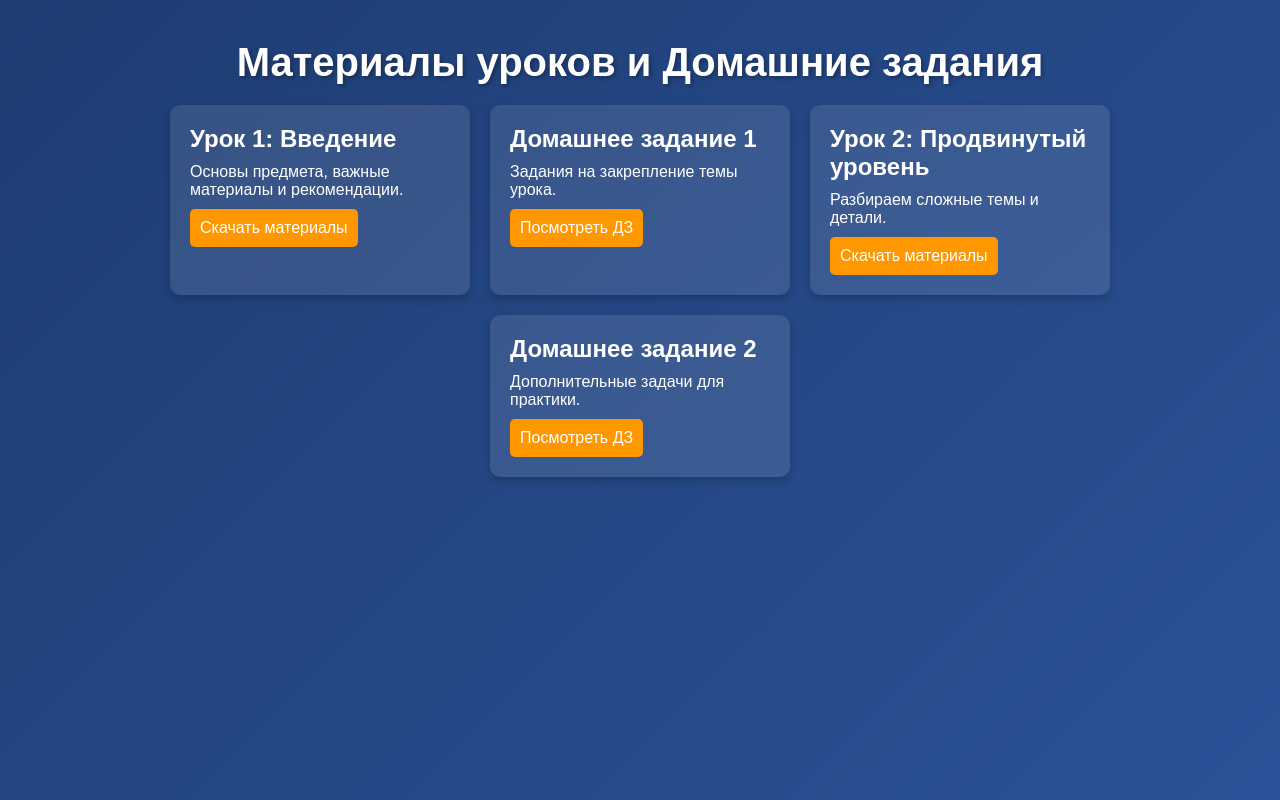
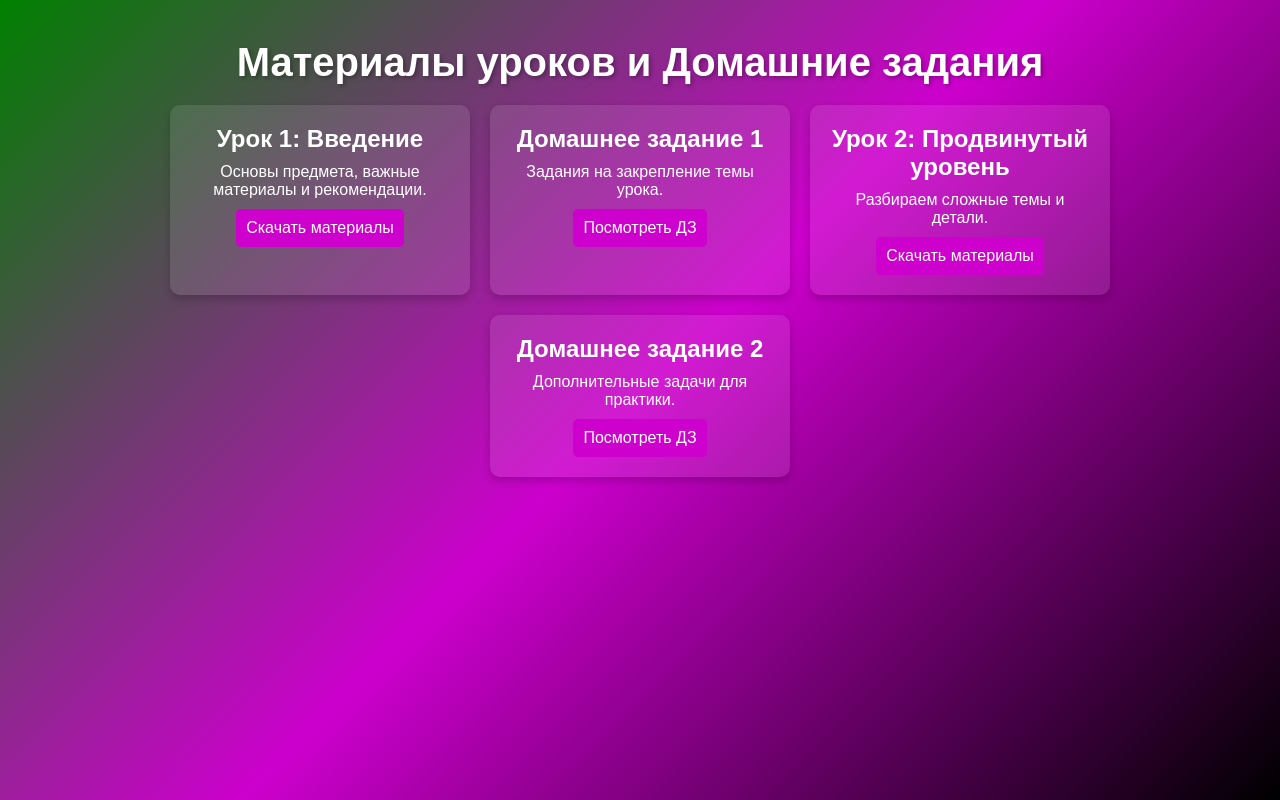
Before and after one commit to madagaskarvb/CRM-sys-for-colleges, a Django app: template crmka/locallibrary/locallibrary/templates/basikPages/materials.html in a window 1280 px wide. Run offline with Django 5.2, Linux system fonts and the light colour scheme; the template is opened without the code that fills it, so the values that code supplies are empty.

Commit message:
Update materials.html
перекинуть потом на addmaterials

```diff
--- a/crmka/locallibrary/locallibrary/templates/basikPages/materials.html
+++ b/crmka/locallibrary/locallibrary/templates/basikPages/materials.html
@@ -13,7 +13,7 @@
         }
 
         body {
-            background: linear-gradient(135deg, #1e3c72, #2a5298);
+            background: linear-gradient(135deg, #008000, #CD00CD, #000000);
             color: #fff;
             display: flex;
             flex-direction: column;
@@ -44,6 +44,7 @@
             width: 300px;
             box-shadow: 0 4px 8px rgba(0, 0, 0, 0.2);
             transition: transform 0.3s;
+            text-align: center;
         }
 
         .card:hover {
@@ -62,7 +63,7 @@
 
         .card a {
             display: inline-block;
-            background: #ff9800;
+            background: #CD00CD;
             color: #fff;
             padding: 10px;
             border-radius: 5px;
@@ -71,7 +72,7 @@
         }
 
         .card a:hover {
-            background: #e68900;
+            background: #8B008B;
         }
     </style>
 </head>
```
